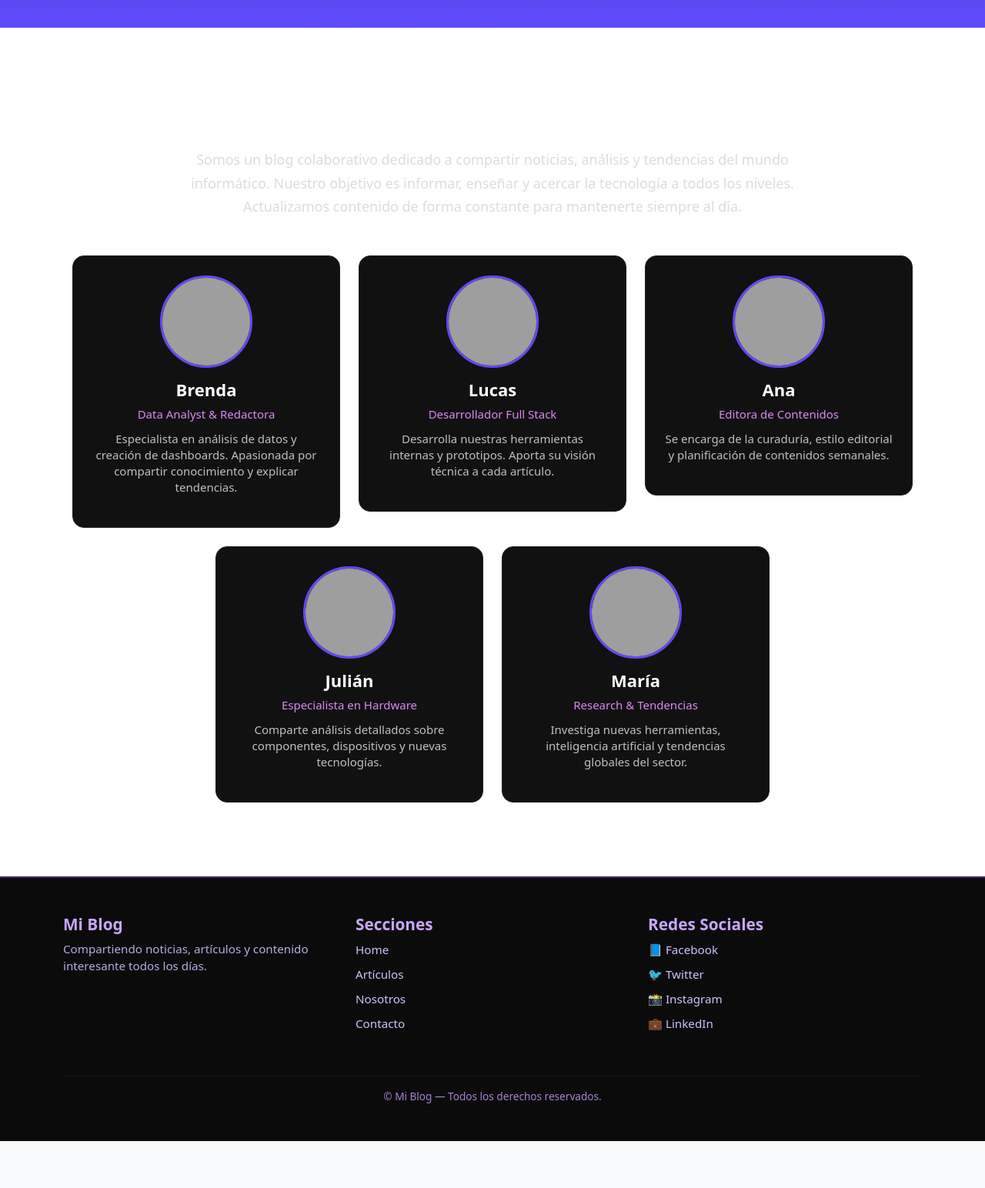
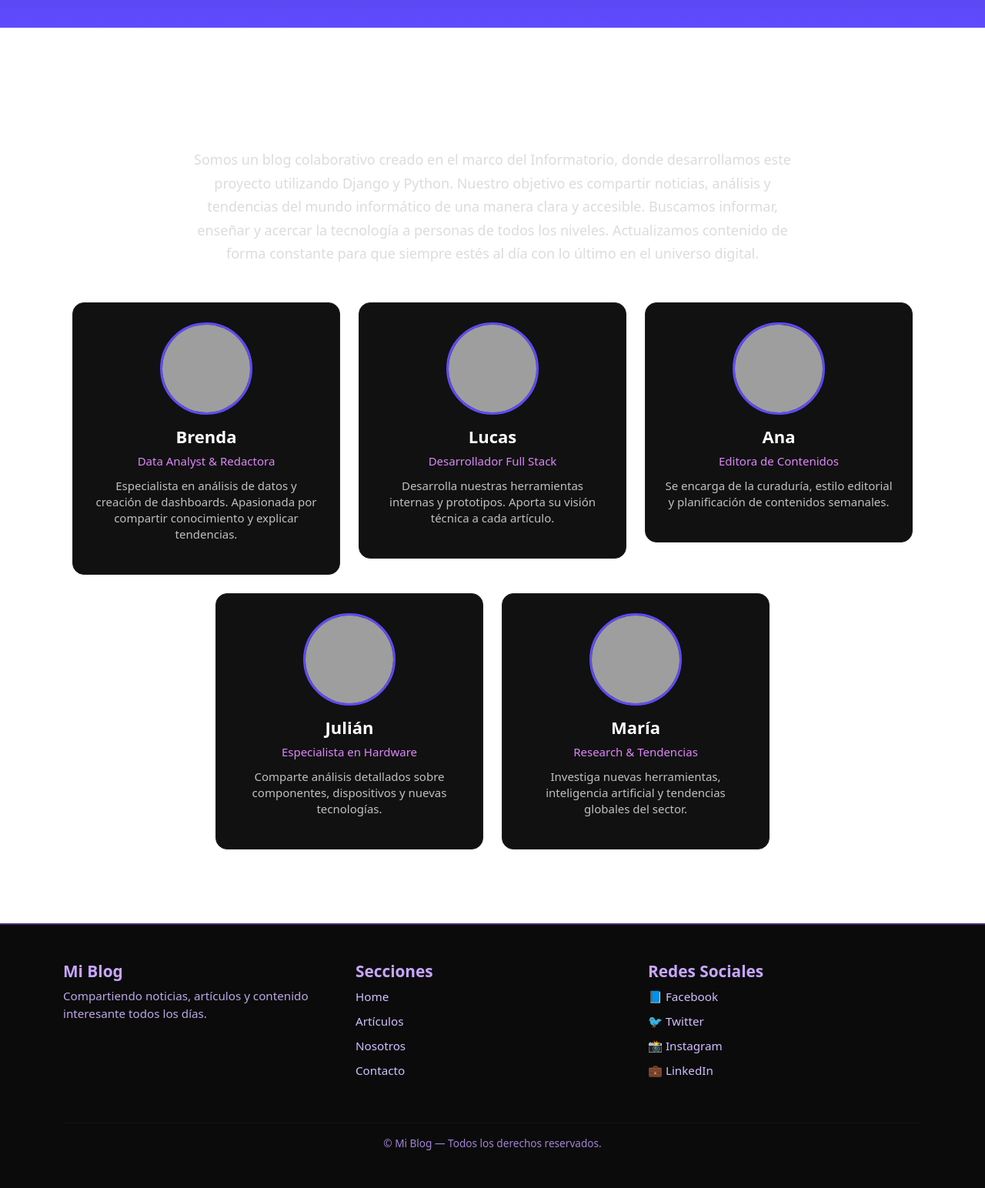
Before and after one commit to Soledad1988/Blog-Python-Django, a Django app: page /nosotros/ in a window 1280 px wide. Shown: the part 479-2023 px from the top of the page at 77% size. Before the commit the page ends 1962 px from the top, so only its background shows below. Run offline with Django 5.2, Linux system fonts and the light colour scheme; grey boxes are pictures that could not be loaded.

Commit message:
Cambios en index

```diff
--- a/templates/home.html
+++ b/templates/home.html
@@ -108,9 +108,15 @@
 
     <!-- HERO -->
     <section class="hero">
-        <h1>Bienvenidos</h1>
-        <button class="btn-start">Comencemos</button>
-    </section>
+        <h3>Bienvenidos a este espacio donde la tecnología cobra vida</h3>
+        <p>Acá vas a encontrar las últimas novedades del mundo tech: innovación,
+        inteligencia artificial, análisis de tendencias, lanzamientos, herramientas y
+        todo lo que necesitás para mantenerte al día en un entorno que evoluciona a una
+        velocidad increíble. Este blog está pensado para curiosos, profesionales y apasionados
+        que disfrutan explorar cómo la tecnología transforma nuestro día a día.
+        <span>¡Gracias por ser parte de esta comunidad!</span>
+        </p>
+        </section>
     {% endblock %}
 
 
--- a/templates/nosotros/nosotros.html
+++ b/templates/nosotros/nosotros.html
@@ -20,9 +20,12 @@
     <div class="nosotros-intro text-center mb-5">
         <h2 class="titulo">Nuestro Proyecto</h2>
         <p class="texto">
-            Somos un blog colaborativo dedicado a compartir noticias, análisis y tendencias del mundo informático.
-            Nuestro objetivo es informar, enseñar y acercar la tecnología a todos los niveles.
-            Actualizamos contenido de forma constante para mantenerte siempre al día.
+            Somos un blog colaborativo creado en el marco del Informatorio,
+            donde desarrollamos este proyecto utilizando Django y Python.
+            Nuestro objetivo es compartir noticias, análisis y tendencias del mundo
+            informático de una manera clara y accesible. Buscamos informar, enseñar y
+            acercar la tecnología a personas de todos los niveles. Actualizamos contenido
+            de forma constante para que siempre estés al día con lo último en el universo digital.
         </p>
     </div>
 
```
